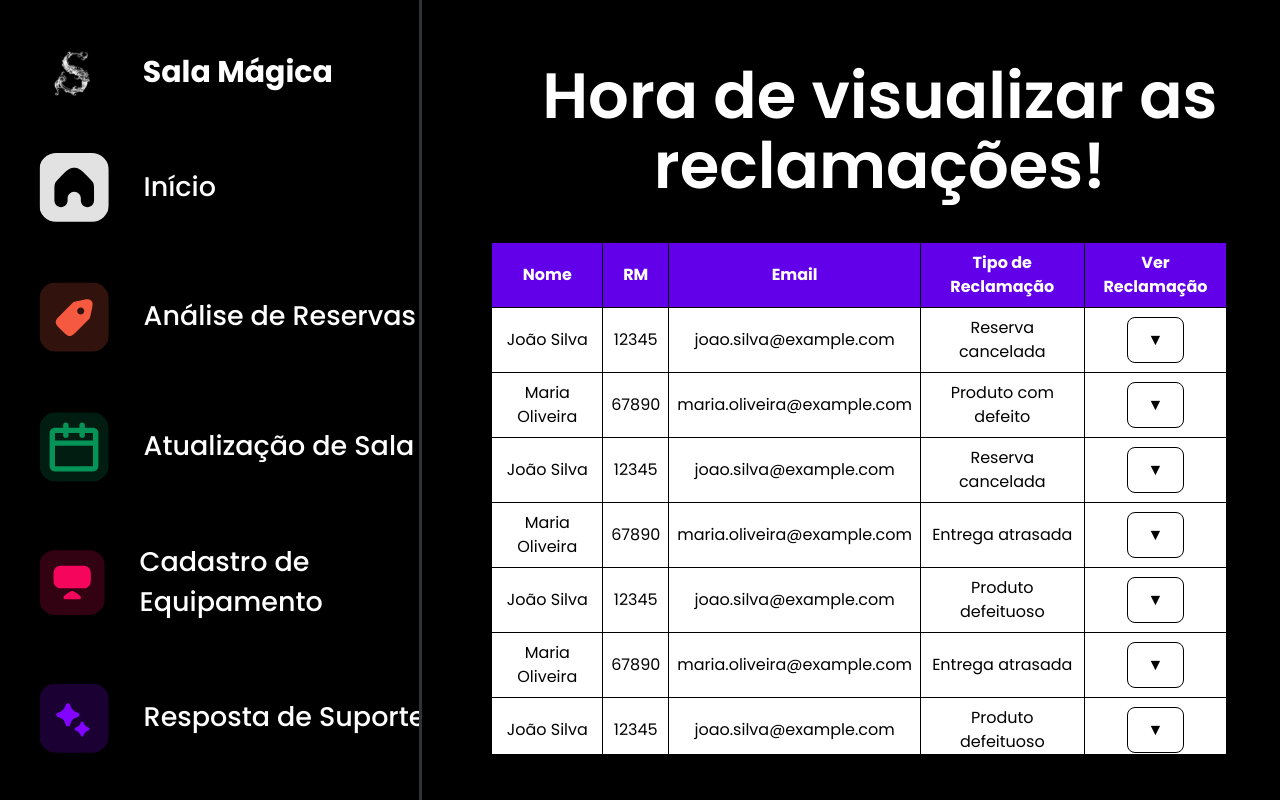
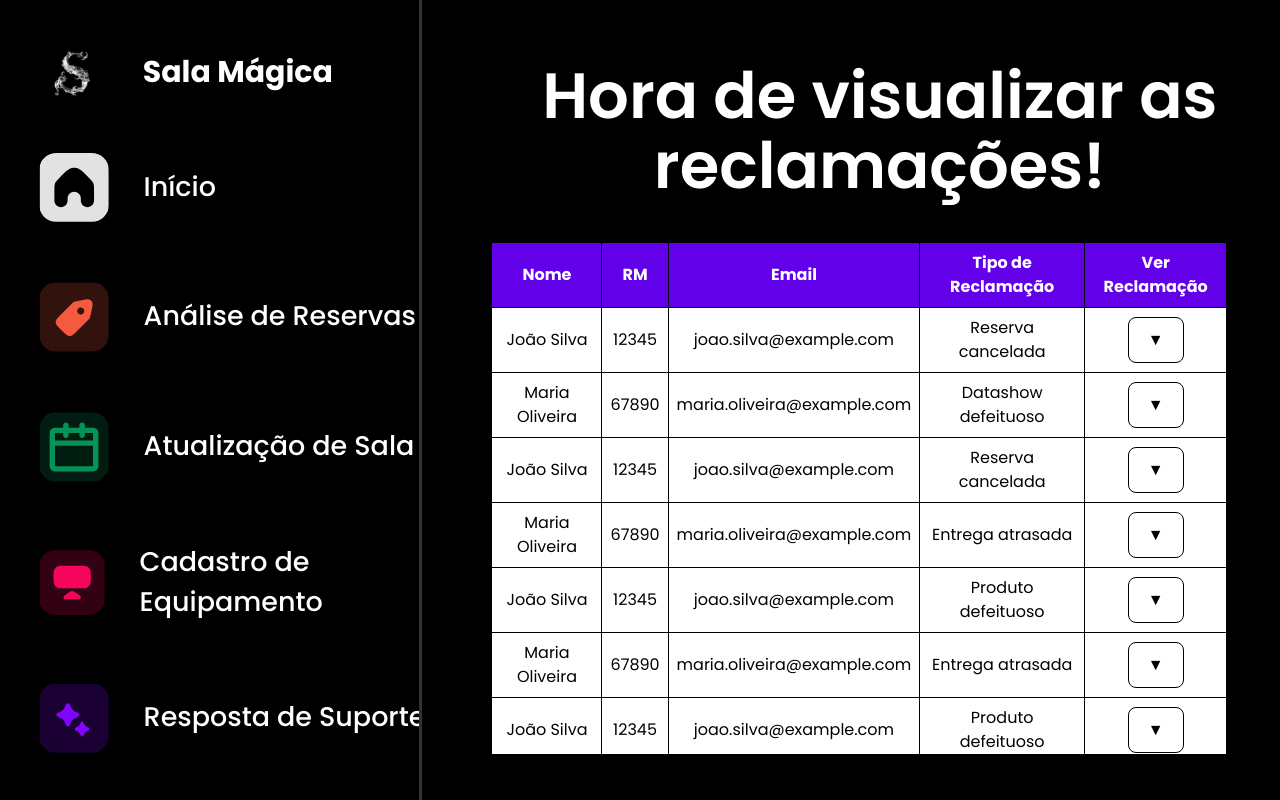
Before and after one commit to JoaoMotaSilva10/SalaMagicaFront, a React (Vite) app: page /Suporte in a window 1280 px wide. Built offline with nearby package versions, Linux system fonts and the light colour scheme.

Commit message:
mini ajuste2

```diff
--- a/src/Suporte/MainSuporte.jsx
+++ b/src/Suporte/MainSuporte.jsx
@@ -5,8 +5,8 @@ const MainSuporte = () => {
   const [expandedRow, setExpandedRow] = useState(null);
 
   const data = [
-    { id: 1, nome: 'João Silva', rm: '12345', email: 'joao.silva@example.com', tipoReclamacao: 'Reserva cancelada', reclamacao: 'O produto chegou com defeito e não funciona.' },
-    { id: 2, nome: 'Maria Oliveira', rm: '67890', email: 'maria.oliveira@example.com', tipoReclamacao: 'Produto com defeito', reclamacao: 'O produto foi entregue com uma semana de atraso.' },
+    { id: 1, nome: 'João Silva', rm: '12345', email: 'joao.silva@example.com', tipoReclamacao: 'Reserva cancelada', reclamacao: 'O site não funcionou na hora de reservar' },
+    { id: 2, nome: 'Maria Oliveira', rm: '67890', email: 'maria.oliveira@example.com', tipoReclamacao: 'Datashow defeituoso', reclamacao: 'Quando fomos utilizar o datashow, o mesmo nao funcionou' },
     { id: 3, nome: 'João Silva', rm: '12345', email: 'joao.silva@example.com', tipoReclamacao: 'Reserva cancelada', reclamacao: 'O produto chegou com defeito e não funciona.' },
     { id: 4, nome: 'Maria Oliveira', rm: '67890', email: 'maria.oliveira@example.com', tipoReclamacao: 'Entrega atrasada', reclamacao: 'O produto foi entregue com uma semana de atraso.' },
     { id: 5, nome: 'João Silva', rm: '12345', email: 'joao.silva@example.com', tipoReclamacao: 'Produto defeituoso', reclamacao: 'O produto chegou com defeito e não funciona.' },
```
